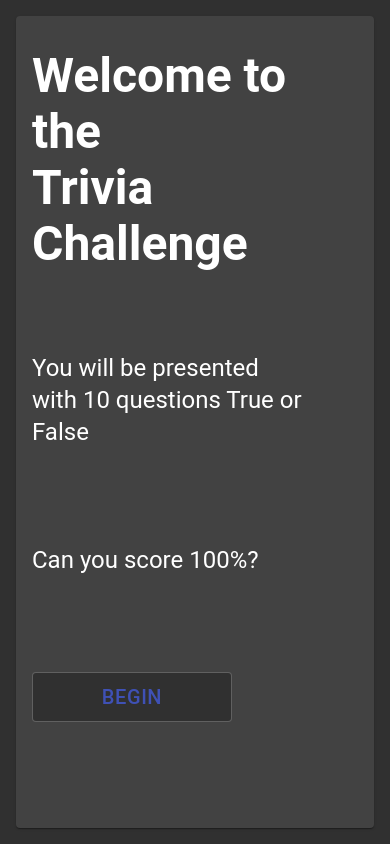
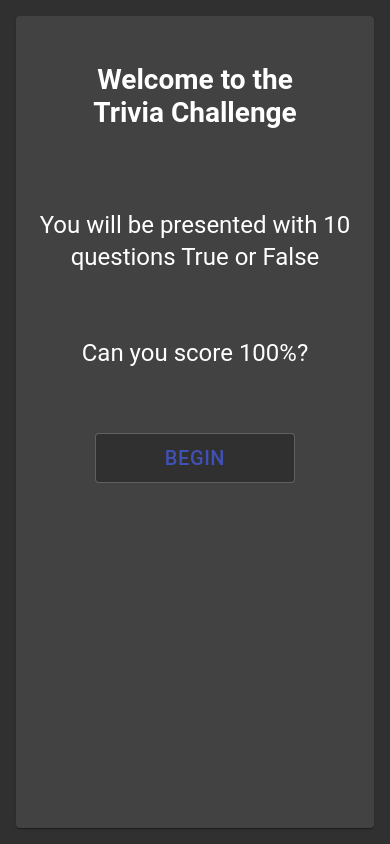
Before and after one commit to Emmynash/trivia-app, a React (Create React App) app: page / in a window 390 px wide. Built offline with nearby package versions, Linux system fonts and the light colour scheme.

Commit message:
update(): add styling for small screens

```diff
--- a/src/pages/Home.tsx
+++ b/src/pages/Home.tsx
@@ -6,6 +6,7 @@ import {
   Typography,
   Button
 } from "@material-ui/core";
+import { Link } from "react-router-dom";
 import { MainPanel } from "components";
 
 const useStyles = makeStyles((theme) =>
@@ -26,19 +27,28 @@ const useStyles = makeStyles((theme) =>
       height: 50
     },
     content: {
+      display: 'flex',
+      flexDirection: 'column',
       padding: theme.spacing(2),
       marginTop: theme.spacing(4),
-      paddingTop: 0,
       fontFamily: theme.typography.fontFamily,
       alignItems: "center",
-      justifyContent: "center"
+      justifyContent: "center",
+      textAlign: "center"
     },
     title: {
       marginBottom: theme.spacing(10),
-      fontWeight: "bold"
+      fontWeight: "bold",
+      [theme.breakpoints.down('sm')]: {
+        fontSize: "28px",
+      }
     },
     body: {
       marginBottom: theme.spacing(12),
+      [theme.breakpoints.down('sm')]: {
+        marginBottom: theme.spacing(8),
+        fontSize: "24px",
+      }
     }
   })
 )
@@ -55,13 +65,15 @@ export const Home: React.FC = () => {
             Trivia Challenge
           </Typography>
           <Typography variant="h5" className={classes.body}>
-            You will be presented  <br /> with 10 questions True or False
+            You will be presented with 10 questions True or False
           </Typography>
           <Typography variant="h5" className={classes.body}>
             Can you score 100%?
           </Typography>
           <Button
             variant="outlined"
+            component={Link}
+            to="/quiz"
             fullWidth={false}
             size='small'
             classes={{ root: classes.beginBtn }}
```
